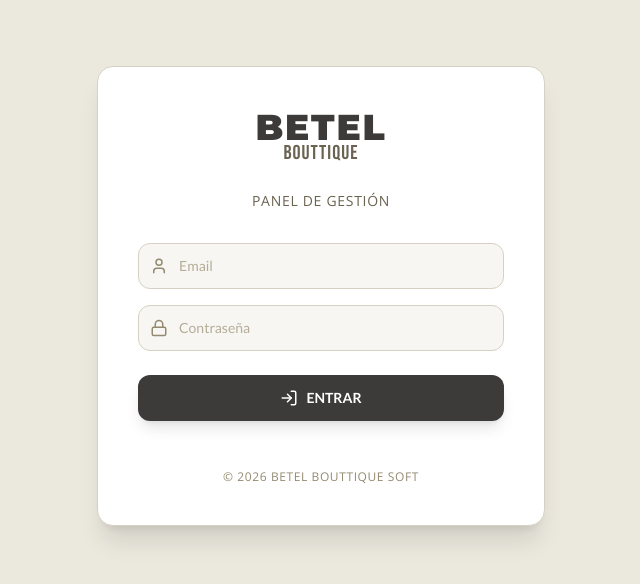
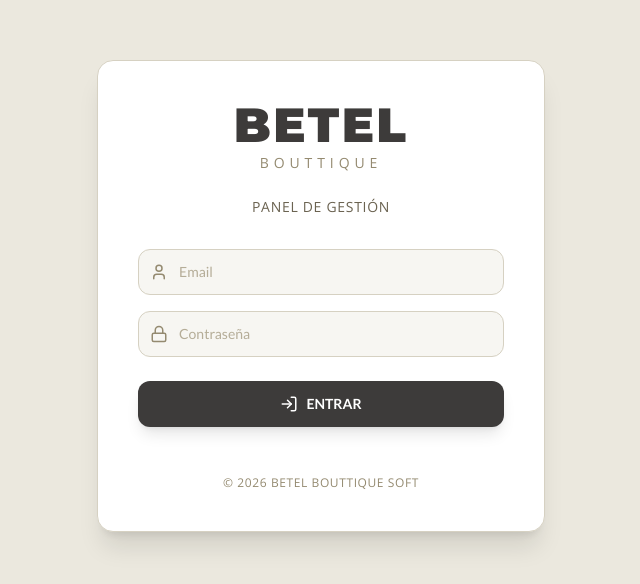
Before and after one commit to apocautomation8n-coder/betelbouttique, a React (Vite) app: page /login in a window 1280 px wide. Shown: the part 104-688 px from the top of the page, without its empty margins (319-959 px from the left). Built offline with nearby package versions, Linux system fonts and the light colour scheme.

Commit message:
feat: actualizar logo a solo texto Betel Bouttique y nuevo favicon SVG

```diff
--- a/index.html
+++ b/index.html
@@ -2,7 +2,7 @@
 <html lang="es">
   <head>
     <meta charset="UTF-8" />
-    <link rel="icon" type="image/svg+xml" href="/vite.svg" />
+    <link rel="icon" type="image/svg+xml" href="/favicon.svg" />
     <meta name="viewport" content="width=device-width, initial-scale=1.0" />
     <meta name="description" content="Betel Bouttique Soft - CRM de Gestión" />
     <title>Betel CRM</title>
--- a/src/components/layout/AppLayout.jsx
+++ b/src/components/layout/AppLayout.jsx
@@ -56,17 +56,12 @@ export default function AppLayout() {
       `}>
         <div className="flex flex-col h-full p-6">
           <div className="mb-8 flex flex-col items-center">
-            {/* Elegant Premium SVG Logo Emblem */}
-            <div className="w-12 h-12 mb-3 bg-gradient-to-tr from-accent-500 to-accent-600 rounded-xl flex items-center justify-center shadow-lg shadow-accent-600/20 ring-4 ring-primary-700">
-              <svg className="w-6 h-6 text-white" viewBox="0 0 24 24" fill="none" stroke="currentColor" strokeWidth="2.5" strokeLinecap="round" strokeLinejoin="round">
-                <path d="M12 2v20M5 9h14M12 2C7 2 5 6 5 9c0 5 7 11 7 11s7-6 7-11c0-3-2-7-7-7z" />
-              </svg>
-            </div>
-            <h1 className="font-logo text-xl tracking-[0.2em] font-black text-primary-100 uppercase">
+            {/* Logo — Text only matching brand identity */}
+            <h1 className="font-logo text-3xl font-black text-primary-100 tracking-tight leading-none">
               Betel
             </h1>
-            <p className="font-secondary text-[8px] uppercase tracking-[0.4em] text-accent-100 font-bold mt-0.5">
-              BOUTIQUE PREMIUM
+            <p className="font-secondary text-[9px] uppercase tracking-[0.35em] text-primary-300 font-medium mt-1">
+              BOUTTIQUE
             </p>
           </div>
 
--- a/src/pages/Login.jsx
+++ b/src/pages/Login.jsx
@@ -29,10 +29,10 @@ export default function Login() {
     <div className="min-h-screen flex items-center justify-center bg-primary-100 px-4">
       <div className="max-w-md w-full space-y-8 p-10 bg-white rounded-2xl shadow-xl border border-primary-200 animate-fade-in">
         <div className="text-center">
-          <h1 className="font-logo text-4xl text-primary-600 tracking-tighter">
+          <h1 className="font-logo text-5xl text-primary-600 tracking-tight font-black leading-none">
             Betel
           </h1>
-          <p className="font-title text-xl text-primary-500 uppercase tracking-widest mt-[-8px]">
+          <p className="font-secondary text-sm text-primary-400 uppercase tracking-[0.35em] mt-1">
             BOUTTIQUE
           </p>
           <h2 className="mt-6 text-sm font-secondary text-primary-500 uppercase tracking-widest">
```
Also changed, not shown: public/favicon.svg (added), public/logo-betel.svg (added).
